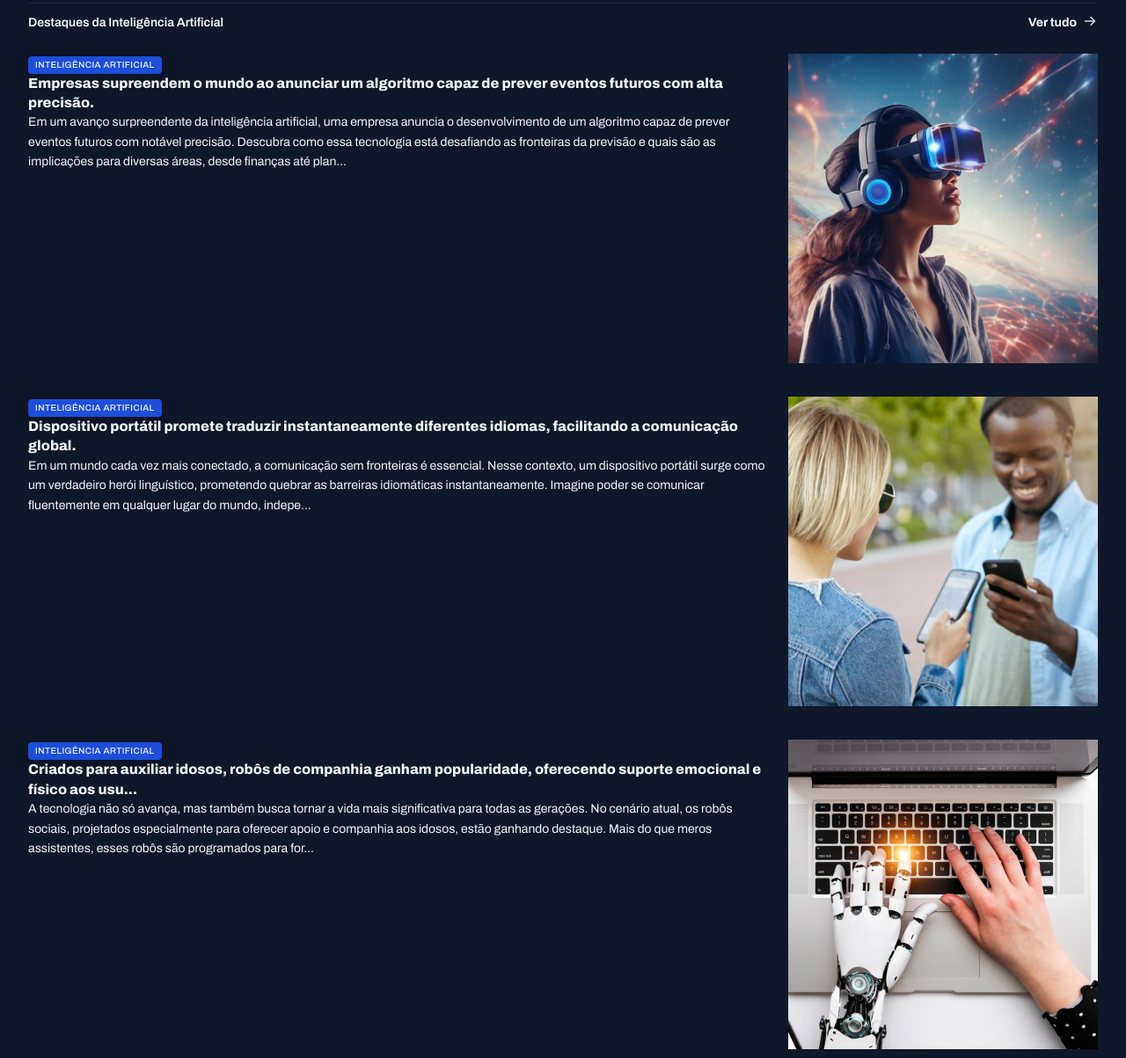
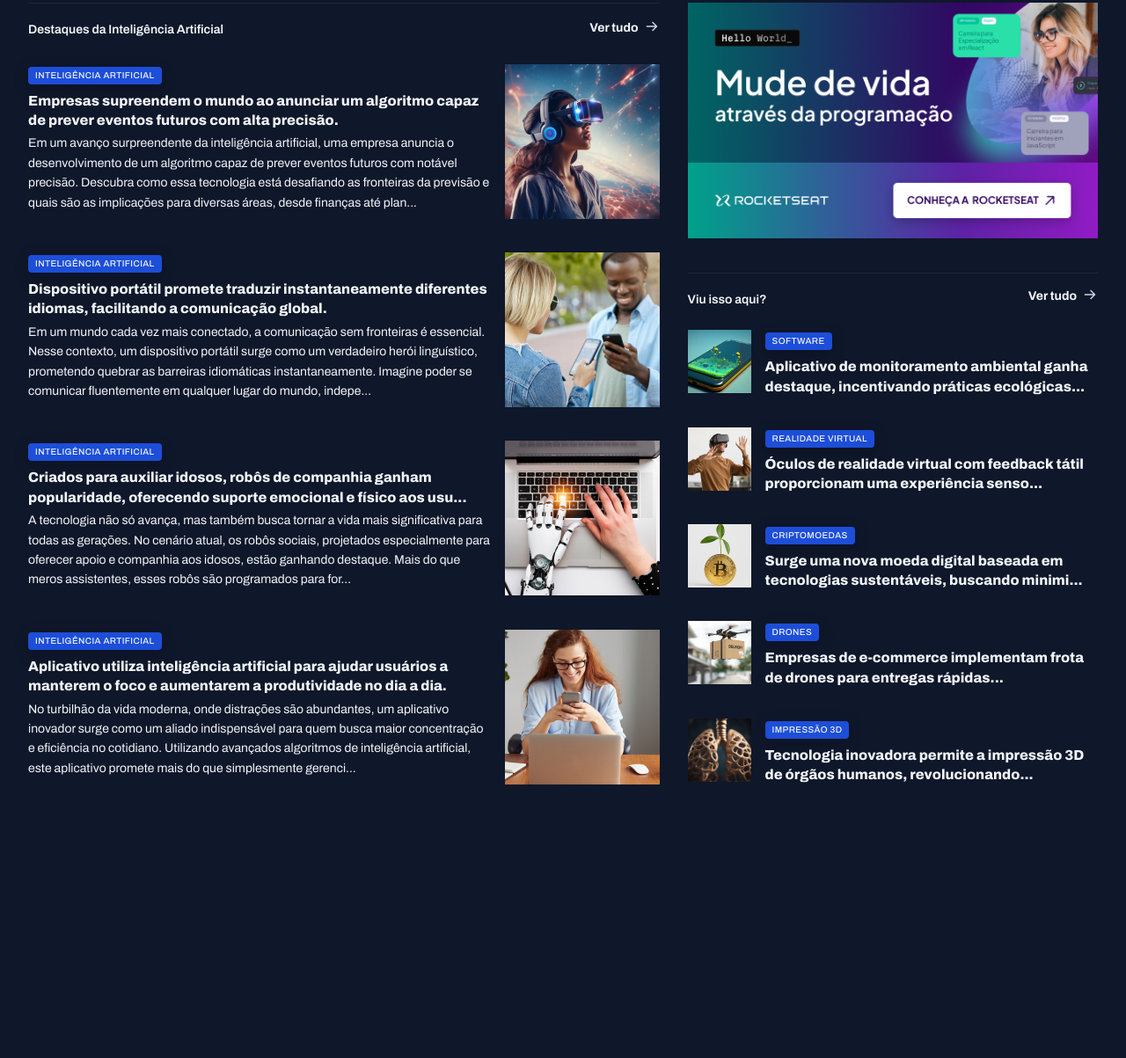
Before and after one commit to leozanidev/projeto-portal-de-noticias, a plain HTML site: page index.html in a window 1280 px wide. Shown: the part 1060-2263 px from the top of the page at 88% size. After the commit the page ends 1998 px from the top, so only its background shows below. Drawn offline with Linux system fonts and the light colour scheme.

Commit message:
last changes

```diff
--- a/index.html
+++ b/index.html
@@ -246,7 +246,7 @@
     <!-- Fim da Seção de IA -->
 
     <!-- Última seção -->
-    <div>
+    <aside>
       <!-- Div de Anúncio -->
       <div id="ads">
         <img src="assets/Ads.png" alt="">
@@ -273,7 +273,7 @@
                 Software
               </span>
               <h3 class="text-xl">
-                Aplicativo de monitoramento ambiental ganha destaque, incentivando práticas ecológicas e pro...
+                Aplicativo de monitoramento ambiental ganha destaque, incentivando práticas ecológicas...
               </h3>
             </div>
           </article>
@@ -288,7 +288,7 @@
                 Realidade virtual
               </span>
               <h3 class="text-xl">
-                Óculos de realidade virtual com feedback tátil proporcionam uma experiência sensorial complet...
+                Óculos de realidade virtual com feedback tátil proporcionam uma experiência senso...
               </h3>
             </div>
           </article>
@@ -303,7 +303,7 @@
                 Criptomoedas
               </span>
               <h3 class="text-xl">
-                Surge uma nova moeda digital baseada em tecnologias sustentáveis, buscando minimizar o i...
+                Surge uma nova moeda digital baseada em tecnologias sustentáveis, buscando minimi...
               </h3>
             </div>
           </article>
@@ -318,7 +318,7 @@
                 Drones
               </span>
               <h3 class="text-xl">
-                Empresas de e-commerce implementam frota de drones para entregas rápidas, transformando o ce...
+                Empresas de e-commerce implementam frota de drones para entregas rápidas...
               </h3>
             </div>
           </article>
@@ -333,7 +333,7 @@
                 Impressão 3D
               </span>
               <h3 class="text-xl">
-                Tecnologia inovadora permite a impressão 3D de órgãos humanos, revolucionando a medicina e a li...
+                Tecnologia inovadora permite a impressão 3D de órgãos humanos, revolucionando...
               </h3>
             </div>
           </article>
@@ -342,7 +342,7 @@
       </section>
       <!-- Fim da Seção de Mais -->
 
-    </div>
+    </aside>
     <!-- Fim da Última seção -->
   </main>
 </body>
--- a/styles/global.css
+++ b/styles/global.css
@@ -53,8 +53,16 @@ img {
 }
 
 main {
-  margin-top: 40px;
-  gap: 80px;
+  margin-block: 40px;
+  row-gap: 80px;
+  column-gap: 32px;
+
+  grid-template-columns: 2fr 1.3fr;
+
+  grid-template-areas:
+  "featured featured"
+  "weekly weekly"
+  "ai aside";
 }
 
 .content-tag {
--- a/styles/sections.css
+++ b/styles/sections.css
@@ -23,6 +23,7 @@ section header {
 
 
 #featured {
+  grid-area: featured;
   img {
     height: 100%;
     object-fit: cover;
@@ -62,6 +63,7 @@ section header {
 }
 
 #weekly {
+  grid-area: weekly;
   &>div {
     grid-template-columns: repeat(4, 292px);
   }
@@ -86,3 +88,36 @@ section header {
   }
 
 }
+
+#ai {
+  grid-area: ai;
+
+  img {
+    width: 176px;
+    aspect-ratio: 1/1;
+    object-fit: cover;
+  }
+
+  h3 {
+    margin-block: 8px 4px;
+  }
+}
+
+aside {
+  grid-area: aside;
+}
+
+#more {
+  margin-top: 32px;
+
+  h3 {
+    margin-top: 8px;
+  }
+
+  img {
+    width: 72px;
+    aspect-ratio: 1/1;
+    object-fit: cover;
+  }
+
+}
```
